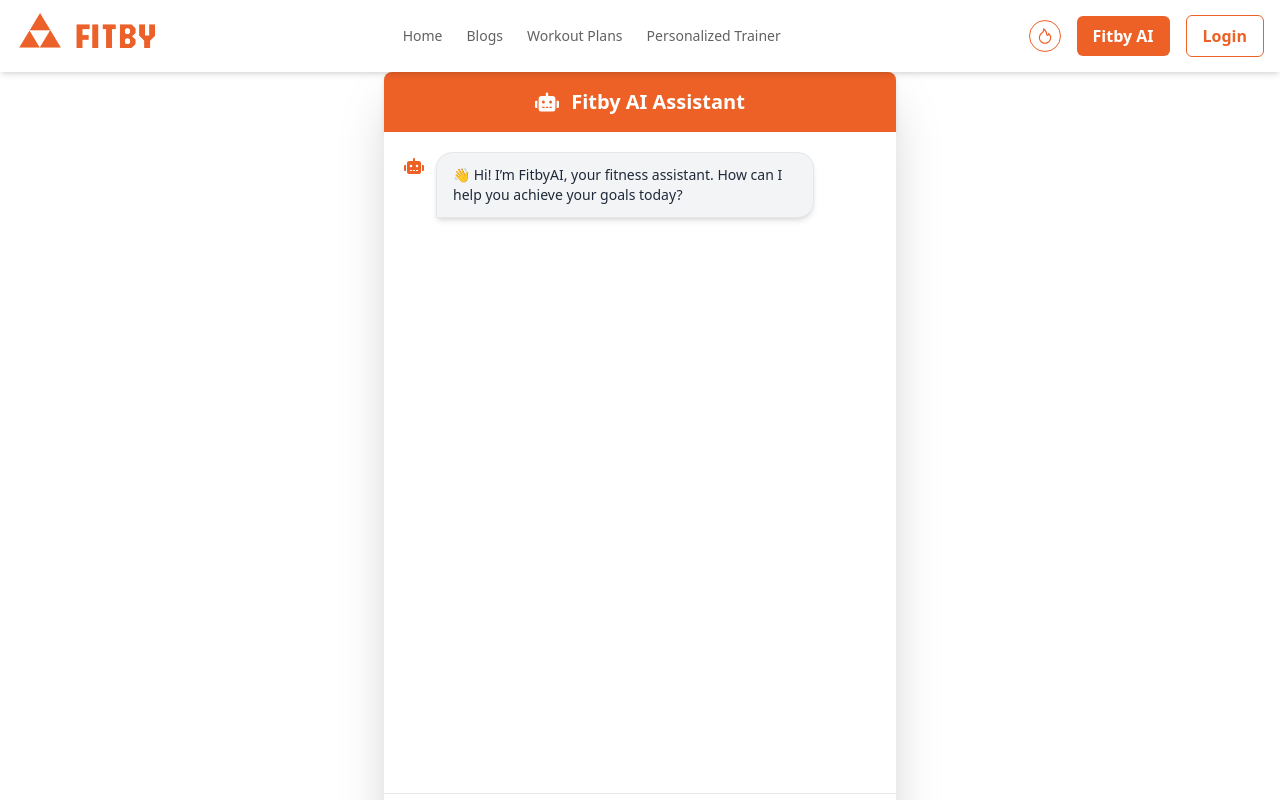
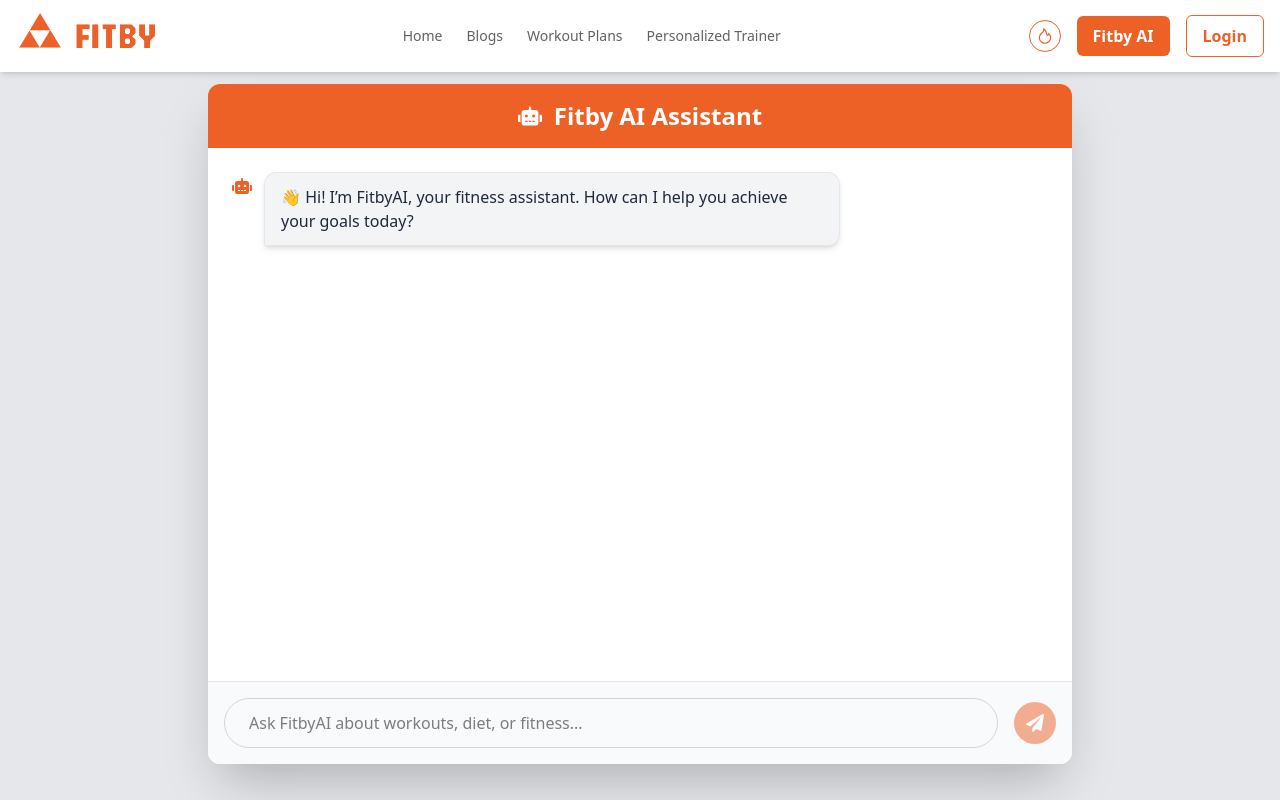
Before and after one commit to GLITCH-in-MATRIX9/Fitby-Fitness-AI-powered-App, a React (Vite) app in the folder frontend/: page /ai in a window 1280 px wide. Shown: the top 800 px of the page. Built offline with nearby package versions, Linux system fonts and the light colour scheme; no server answers.

Commit message:
fixed the ui

```diff
--- a/frontend/src/pages/FitbyBot.jsx
+++ b/frontend/src/pages/FitbyBot.jsx
@@ -1,63 +1,57 @@
-import React, { useState, useRef } from "react";
+import React, { useState, useRef, useEffect } from "react";
 import axios from "axios";
 import { FaPaperPlane, FaRobot, FaUser } from "react-icons/fa";
 
 const FitbyAI = () => {
-  const messagesEndRef = useRef(null);
+  const messagesContainerRef = useRef(null);
+  const inputRef = useRef(null);
 
   const [messages, setMessages] = useState([
-    { role: "assistant", content: "👋 Hi! I’m FitbyAI, your fitness assistant. How can I help you achieve your goals today?" }
+    {
+      role: "assistant",
+      content:
+        "👋 Hi! I’m FitbyAI, your fitness assistant. How can I help you achieve your goals today?",
+    },
   ]);
   const [input, setInput] = useState("");
   const [loading, setLoading] = useState(false);
 
-  // The scrollToBottom function is kept but is NOT called in handleSend.
-  // This ensures NO automatic scrolling happens after messages are exchanged
-  const scrollToBottom = () => {
-    setTimeout(() => {
-      messagesEndRef.current?.scrollIntoView({ behavior: "smooth" });
-    }, 100);
-  };
+  // Auto-scroll to bottom when messages change
+  useEffect(() => {
+    const el = messagesContainerRef.current;
+    if (!el) return;
+    requestAnimationFrame(() =>
+      el.scrollTo({ top: el.scrollHeight, behavior: "smooth" })
+    );
+  }, [messages]);
 
   const handleSend = async () => {
     const userMessageContent = input.trim();
     if (!userMessageContent || loading) return;
 
-    // 1. Set initial state (user message and loading indicator)
     const userMessage = { role: "user", content: userMessageContent };
     setMessages((prev) => [...prev, userMessage]);
     setInput("");
     setLoading(true);
 
     try {
-      // 2. Call API
-      const res = await axios.post(
-        "http://localhost:5000/api/chat",
-        { message: userMessageContent }
-      );
+      const res = await axios.post("http://localhost:5000/api/chat", {
+        message: userMessageContent,
+      });
 
-      // 3. Add AI response
-      setMessages((prevMessages) => {
-        const finalMessages = [
-          ...prevMessages,
-          { role: "assistant", content: res.data.reply }
-        ];
-        // SCROLL COMMAND OMITTED HERE
-        return finalMessages;
-      });
+      setMessages((prev) => [
+        ...prev,
+        { role: "assistant", content: res.data.reply },
+      ]);
     } catch (err) {
       console.error(err);
-      // Add error message
-      setMessages((prevMessages) => {
-        const errorMessages = [
-          ...prevMessages,
-          { role: "assistant", content: "⚠️ Oops, something went wrong. Try again!" }
-        ];
-        // SCROLL COMMAND OMITTED HERE
-        return errorMessages;
-      });
+      setMessages((prev) => [
+        ...prev,
+        { role: "assistant", content: "⚠️ Oops, something went wrong. Try again!" },
+      ]);
     } finally {
       setLoading(false);
+      setTimeout(() => inputRef.current?.focus(), 50);
     }
   };
 
@@ -69,42 +63,41 @@ const FitbyAI = () => {
   };
 
   return (
-    <div className="flex flex-col h-screen bg-gray-100 max-w-lg mx-auto shadow-2xl rounded-lg">
-
+    <div className="min-h-screen bg-gray-200 flex">
+      <div className="w-full max-w-4xl mx-auto pt-3 px-4">
+        <div className="flex flex-col bg-white shadow-2xl rounded-xl overflow-hidden h-[85vh]">
           {/* Header */}
-      <div className="bg-[#ed6126] text-white py-4 px-6 font-extrabold text-xl shadow-md rounded-t-lg flex items-center justify-center">
-        <FaRobot className="mr-3 text-2xl"/>
+          <div className="bg-[#ed6126] text-white py-4 px-6 font-extrabold text-2xl shadow-lg flex items-center justify-center">
+            <FaRobot className="mr-3 text-2xl" />
             Fitby AI Assistant
           </div>
 
-      {/* Chat Window: Handles its own scrollbar. */}
-      <div className="flex-1 overflow-y-auto p-5 space-y-5 custom-scrollbar bg-white relative">
+          {/* Messages */}
+          <div
+            ref={messagesContainerRef}
+            className="flex-1 overflow-y-auto p-6 space-y-5 bg-white"
+          >
             {messages.map((msg, idx) => (
               <div
                 key={idx}
-            className={`flex ${
-              msg.role === "user" ? "justify-end" : "justify-start"
-            }`}
+                className={`flex ${msg.role === "user" ? "justify-end" : "justify-start"}`}
               >
-            {/* AI Avatar */}
                 {msg.role !== "user" && (
                   <div className="flex-shrink-0 mr-3 mt-1 text-[#ed6126] text-xl">
                     <FaRobot />
                   </div>
                 )}
 
-            {/* Message Bubble */}
                 <div
-              className={`px-4 py-3 max-w-[80%] text-sm shadow-md transition-all duration-300 ${
+                  className={`px-4 py-3 max-w-xl text-base shadow-md ${
                     msg.role === "user"
-                  ? "bg-[#ed6126] text-white rounded-t-2xl rounded-bl-2xl"
-                  : "bg-gray-100 text-gray-800 rounded-t-2xl rounded-br-2xl border border-gray-200"
+                      ? "bg-[#ed6126] text-white rounded-t-xl rounded-bl-xl"
+                      : "bg-gray-100 text-gray-800 rounded-t-xl rounded-br-xl border border-gray-200"
                   }`}
                 >
                   {msg.content}
                 </div>
 
-            {/* User Avatar */}
                 {msg.role === "user" && (
                   <div className="flex-shrink-0 ml-3 mt-1 text-gray-500 text-xl">
                     <FaUser />
@@ -113,40 +106,41 @@ const FitbyAI = () => {
               </div>
             ))}
 
-        {/* Loading Indicator */}
             {loading && (
-          <div className="flex justify-start items-center">
+              <div className="flex items-center">
                 <div className="flex-shrink-0 mr-3 mt-1 text-[#ed6126] text-xl">
                   <FaRobot />
                 </div>
-            <div className="px-4 py-3 rounded-2xl bg-gray-100 text-gray-500 text-sm border border-gray-200">
+                <div className="px-4 py-3 rounded-xl bg-gray-100 text-gray-500 text-base border border-gray-200">
                   <span className="animate-pulse">FitbyAI is typing...</span>
                 </div>
               </div>
             )}
-
-        {/* Empty div for scroll target (now passive) */}
-        <div ref={messagesEndRef} />
           </div>
 
-      {/* Input Box (Footer) */}
-      <div className="p-4 border-t border-gray-200 bg-white flex items-center rounded-b-lg">
+          {/* Input */}
+          <div className="sticky bottom-0 bg-gray-50 border-t border-gray-200 p-4">
+            <div className="flex items-center">
               <input
+                ref={inputRef}
                 type="text"
                 value={input}
                 onChange={(e) => setInput(e.target.value)}
                 onKeyDown={handleKeyPress}
                 disabled={loading}
                 placeholder="Ask FitbyAI about workouts, diet, or fitness..."
-          className="flex-1 border border-gray-300 rounded-full px-5 py-3 text-sm focus:ring-2 focus:ring-[#ed6126] focus:border-transparent outline-none transition duration-150"
+                className="flex-1 border border-gray-300 rounded-full px-6 py-3 text-base focus:ring-2 focus:ring-[#ed6126] focus:border-transparent outline-none transition"
               />
               <button
                 onClick={handleSend}
                 disabled={loading || !input.trim()}
-          className="ml-3 bg-[#ed6126] text-white p-3 rounded-full hover:bg-black transition disabled:opacity-50 disabled:cursor-not-allowed shadow-lg"
+                className="ml-4 bg-[#ed6126] text-white p-3 rounded-full hover:bg-black transition disabled:opacity-50"
               >
-          <FaPaperPlane />
+                <FaPaperPlane className="text-lg" />
               </button>
+            </div>
+          </div>
+        </div>
       </div>
     </div>
   );
```
Also changed, not shown: 2 other files (tests, documents, lock files or other folders). Lines whose indentation alone changed are shown as unchanged.
